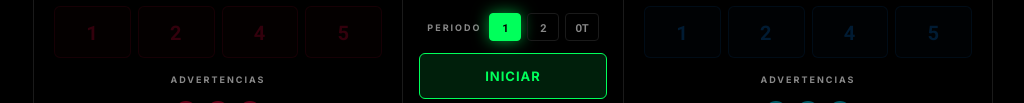
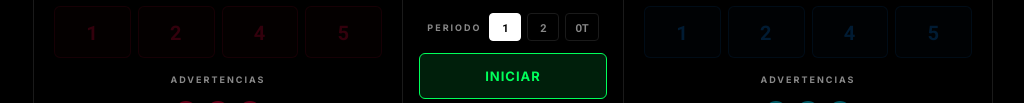
Before and after one commit to iKennedy55/scoreboard, a plain HTML site: page scoreboard_operador.html in a window 1280 px wide. Shown: the part 318-421 px from the top of the page, without its empty margins (127-1151 px from the left). Drawn offline with Linux system fonts and the light colour scheme.

Commit message:
Update active period button color to white

```diff
--- a/scoreboard_operador.html
+++ b/scoreboard_operador.html
@@ -628,10 +628,10 @@
         }
 
         .period-btn.active {
-            background: var(--green);
+            background: rgb(255, 255, 255);
             color: #000;
-            border-color: var(--green);
-            box-shadow: 0 0 16px rgba(0, 255, 91, 0.6);
+            border-color: rgb(255, 255, 255);
+
         }
 
         .history-panel {
```
